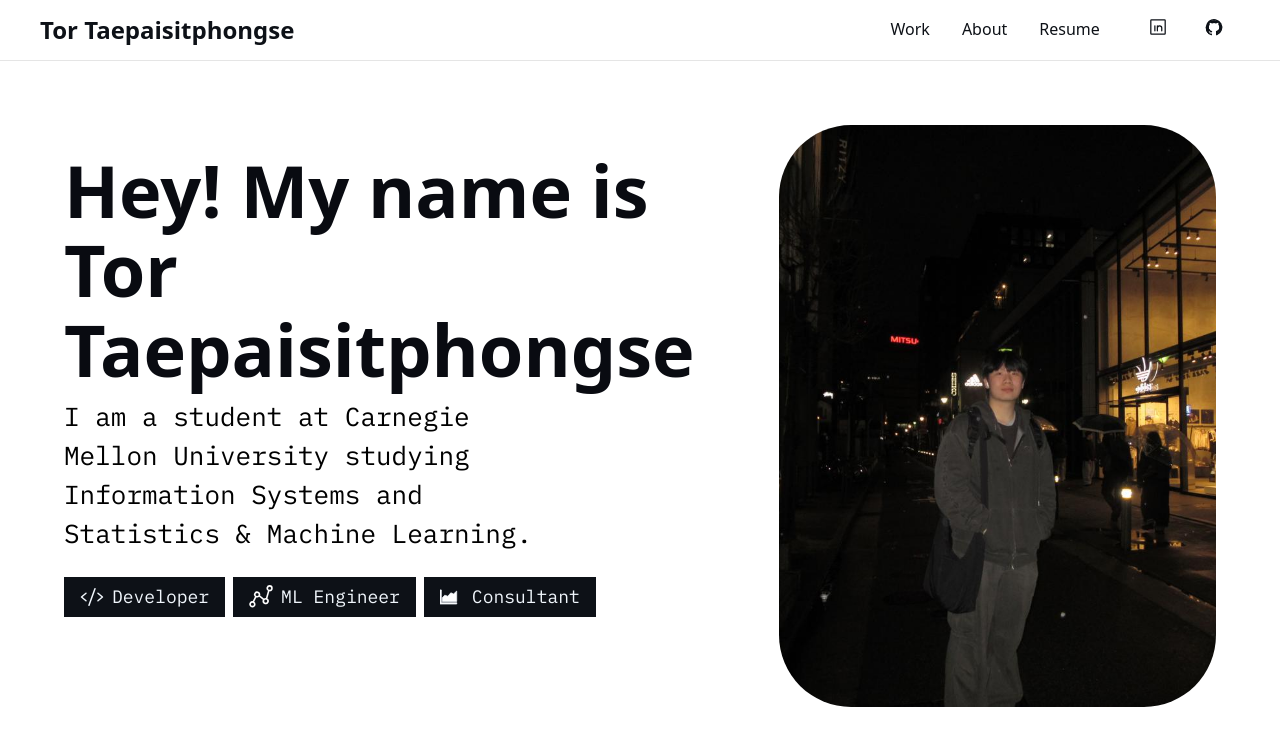
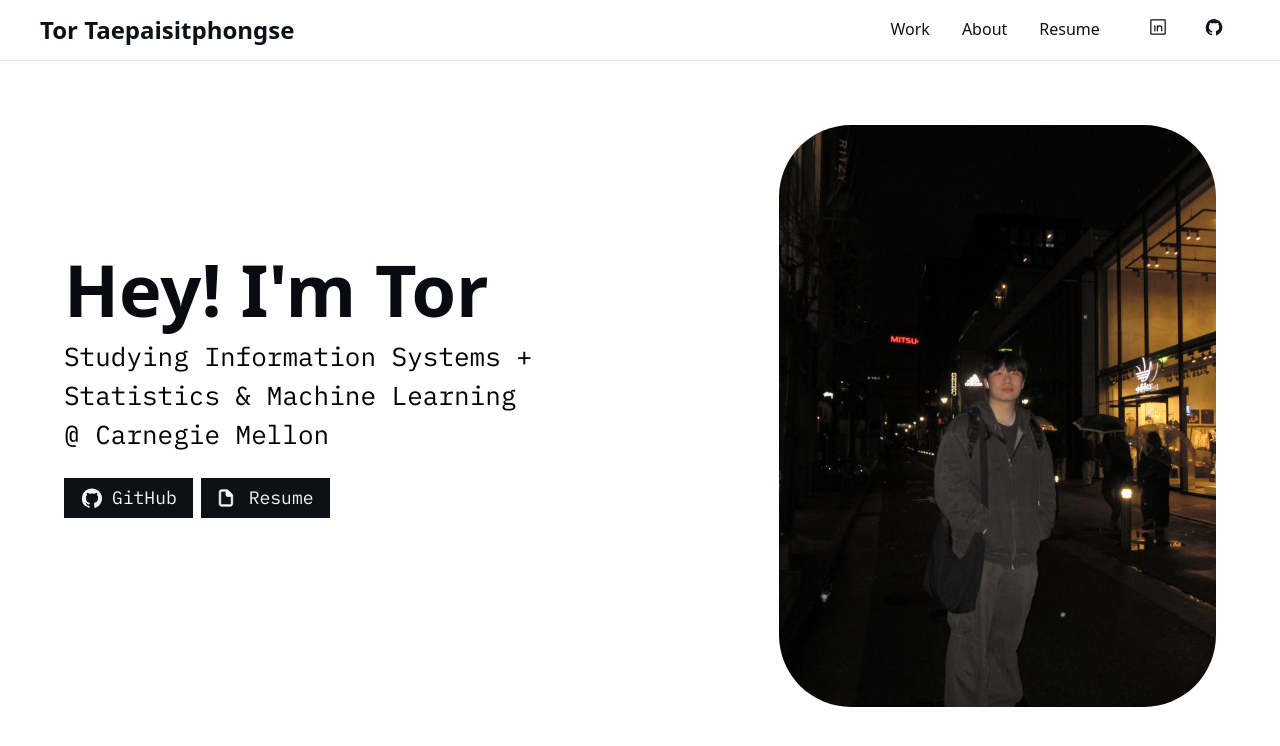
Before and after one commit to tortaepaisitphongse/tortaepaisitphongse, an Astro site: page / in a window 1280 px wide. Built offline with nearby package versions, Linux system fonts and the light colour scheme; Astro itself is replaced by a stand-in of ours; a web font is replaced by a local one.

Commit message:
updated index page content

```diff
--- a/src/pages/index.astro
+++ b/src/pages/index.astro
@@ -15,11 +15,11 @@ import heroimg from "../assets/images/TorTaepaisitphongse.jpeg";
     <div class="wrapper stack gap-8 lg:gap-20">
         <header class="hero">
             <Hero
-                title="Hey! My name is Tor Taepaisitphongse"
-                tagline="I am a student at Carnegie Mellon University studying Information Systems and Statistics & Machine Learning."
+                title="Hey! I'm Tor"
+                tagline="Studying Information Systems + Statistics & Machine Learning @ Carnegie Mellon"
                 align="start"
             >
-                <div class="roles">
+                <!-- <div class="roles">
                     <Block><Icon icon="code" size="1.33em" /> Developer</Block>
                     <Block
                         ><Icon
@@ -35,6 +35,22 @@ import heroimg from "../assets/images/TorTaepaisitphongse.jpeg";
                             size="1.33em"
                         />Consultant</Block
                     >
+                </div> -->
+                <div class="cta">
+                    <a href="https://github.com/tortaepaisitphongse">
+                        <Block
+                            ><Icon icon="github-logo" size="1.33em" /> GitHub</Block
+                        >
+                    </a>
+                    <a href="/resume">
+                        <Block
+                            ><Icon
+                                icon="document"
+                                size="1.33em"
+                                viewBox="0 0 32 24"
+                            /> Resume</Block
+                        >
+                    </a>
                 </div>
             </Hero>
             <Image
@@ -58,7 +74,11 @@ import heroimg from "../assets/images/TorTaepaisitphongse.jpeg";
         gap: 2rem;
     }
 
-    .roles {
+    /* .roles {
+        display: none;
+    } */
+
+    .cta {
         display: none;
     }
 
@@ -69,6 +89,10 @@ import heroimg from "../assets/images/TorTaepaisitphongse.jpeg";
         border-radius: 1.5rem;
     }
 
+    .cta a {
+        text-decoration: none;
+    }
+
     @media (min-width: 50em) {
         .hero {
             display: grid;
@@ -77,7 +101,13 @@ import heroimg from "../assets/images/TorTaepaisitphongse.jpeg";
             gap: 3.75rem;
         }
 
-        .roles {
+        /* .roles {
+            margin-top: 0.5rem;
+            display: flex;
+            gap: 0.5rem;
+        } */
+
+        .cta {
             margin-top: 0.5rem;
             display: flex;
             gap: 0.5rem;
```
